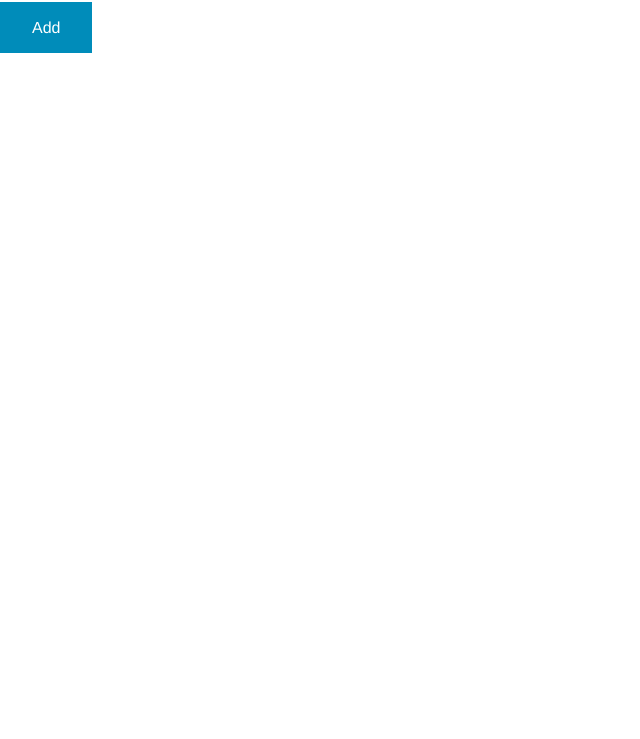
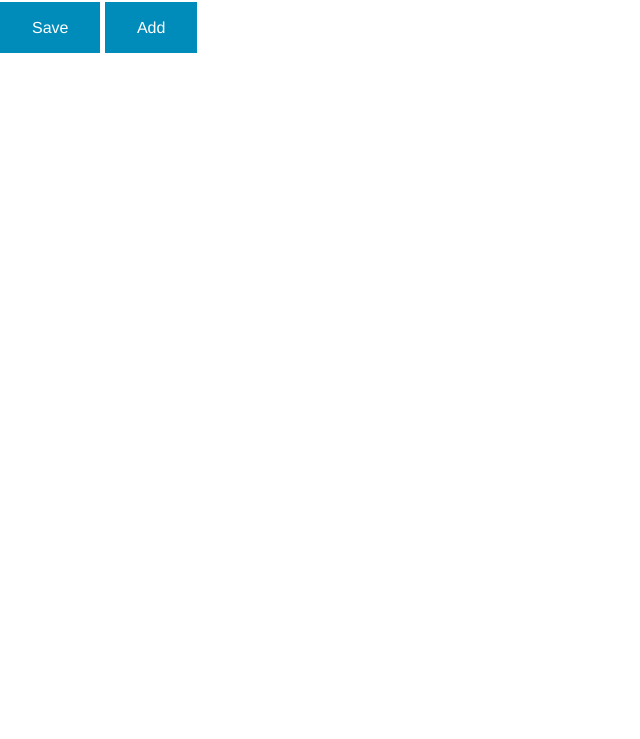
Before and after one commit to thebaron/knockout-todo, a plain HTML site: page index.html in a window 1280 px wide. Shown: the part 61-800 px from the top of the page, without its empty margins (0-640 px from the left). Drawn offline with nearby package versions, Linux system fonts and the light colour scheme.

Commit message:
Make save button visible all the time

```diff
--- a/index.html
+++ b/index.html
@@ -19,7 +19,7 @@
     </div>
   </div>
   <div id="actions">
-    <button data-bind="click: save, visible: todos().length">Save</button>
+    <button data-bind="click: save">Save</button>
     <button data-bind="click: clear, visible: todos().length">Clear</button>
     <button data-bind="click: add">Add</button>
   </div>
```
